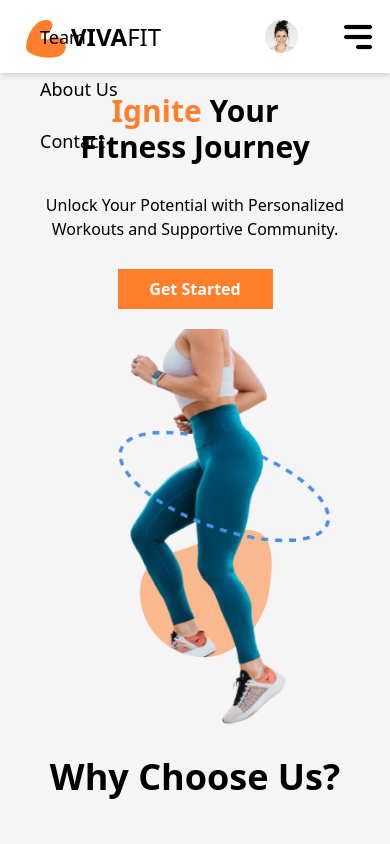
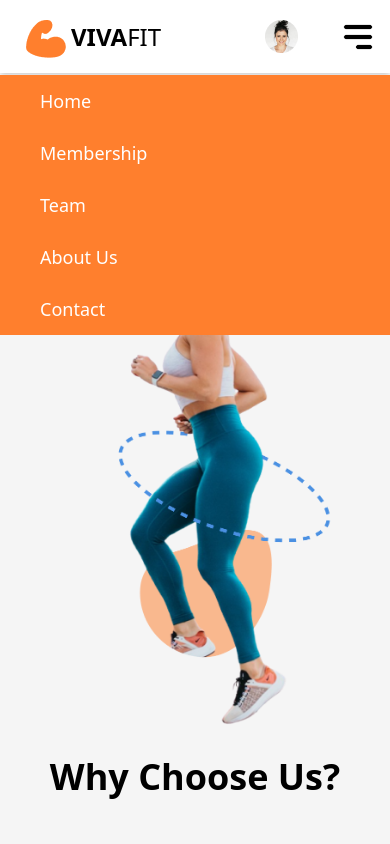
Before and after one commit to FirstAyo/vivafit, a website: page index.html in a window 390 px wide. Shown: the top 844 px of the page. Drawn offline with Linux system fonts and the light colour scheme.

Commit message:
moved the files to the root folder

```diff
--- a/dist/index.html
+++ b/index.html
@@ -4,7 +4,7 @@
     <meta charset="UTF-8" />
     <meta name="viewport" content="width=device-width, initial-scale=1.0" />
     <title>Viva Fit</title>
-    <link rel="stylesheet" href="../src/output.css" />
+    <link rel="stylesheet" href="output.css" />
   </head>
 
   <body class="bg-[#F5F5F5]">
@@ -20,8 +20,10 @@
         </div>
 
         <!-- nav links section -->
-        <nav class="absolute lg:relative">
-          <ul class="flex flex-col lg:flex-row">
+        <nav
+          class="absolute top-[75px] w-[100%] lg:w-[60%] lg:top-0 bg-[#FF7F2D] lg:bg-transparent lg:relative"
+        >
+          <ul class="flex flex-col lg:flex-row text-white lg:text-black">
             <a href="#" class="py-3 px-10 text-lg">Home</a>
             <a href="#" class="py-3 px-10 text-lg">Membership</a>
             <a href="#" class="py-3 px-10 text-lg">Team</a>
@@ -33,7 +35,9 @@
         <!-- profile image section -->
         <div class="flex items-center mr-3">
           <img src="../img/profilePic.png" alt="" class="py-3 px-10" />
-          <a href="#" class=" lg:hidden" ><img src="../img/menu.png" alt="" class="w-10 h-10"></a>
+          <a href="#" class="lg:hidden"
+            ><img src="../img/menu.png" alt="" class="w-10 h-10"
+          /></a>
         </div>
       </header>
 
@@ -544,8 +548,12 @@
               <p class="text-xl font-light mb-5">
                 Email Us: <span class="font-bold">customer@xyz.com</span>
               </p>
-              <p class="py-3 uppercase text-lg text-center md:text-start">customer services</p>
-              <p class="py-6 text-2xl text-center md:text-start">+ (001) 222 3343</p>
+              <p class="py-3 uppercase text-lg text-center md:text-start">
+                customer services
+              </p>
+              <p class="py-6 text-2xl text-center md:text-start">
+                + (001) 222 3343
+              </p>
             </div>
           </div>
         </div>
--- a/package.json
+++ b/package.json
@@ -4,7 +4,7 @@
   "main": "index.js",
   "scripts": {
     "test": "echo \"Error: no test specified\" && exit 1",
-    "dev": "npx tailwindcss -i ./src/input.css -o ./src/output.css --watch"
+    "dev": "npx tailwindcss -i ./input.css -o ./output.css --watch"
   },
   "author": "",
   "license": "ISC",
```
Also changed, not shown: input.css (renamed from src/input.css), output.css.
